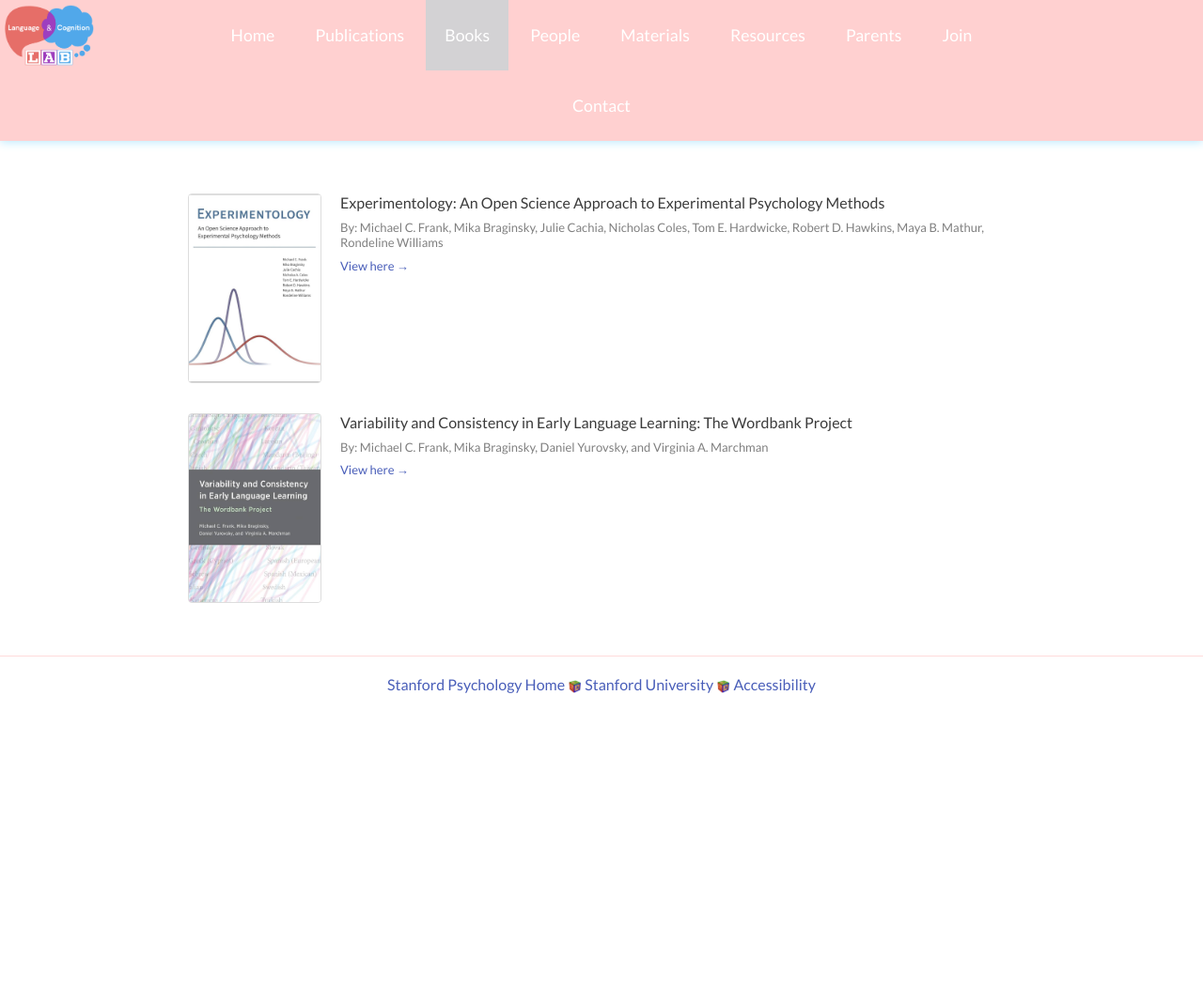
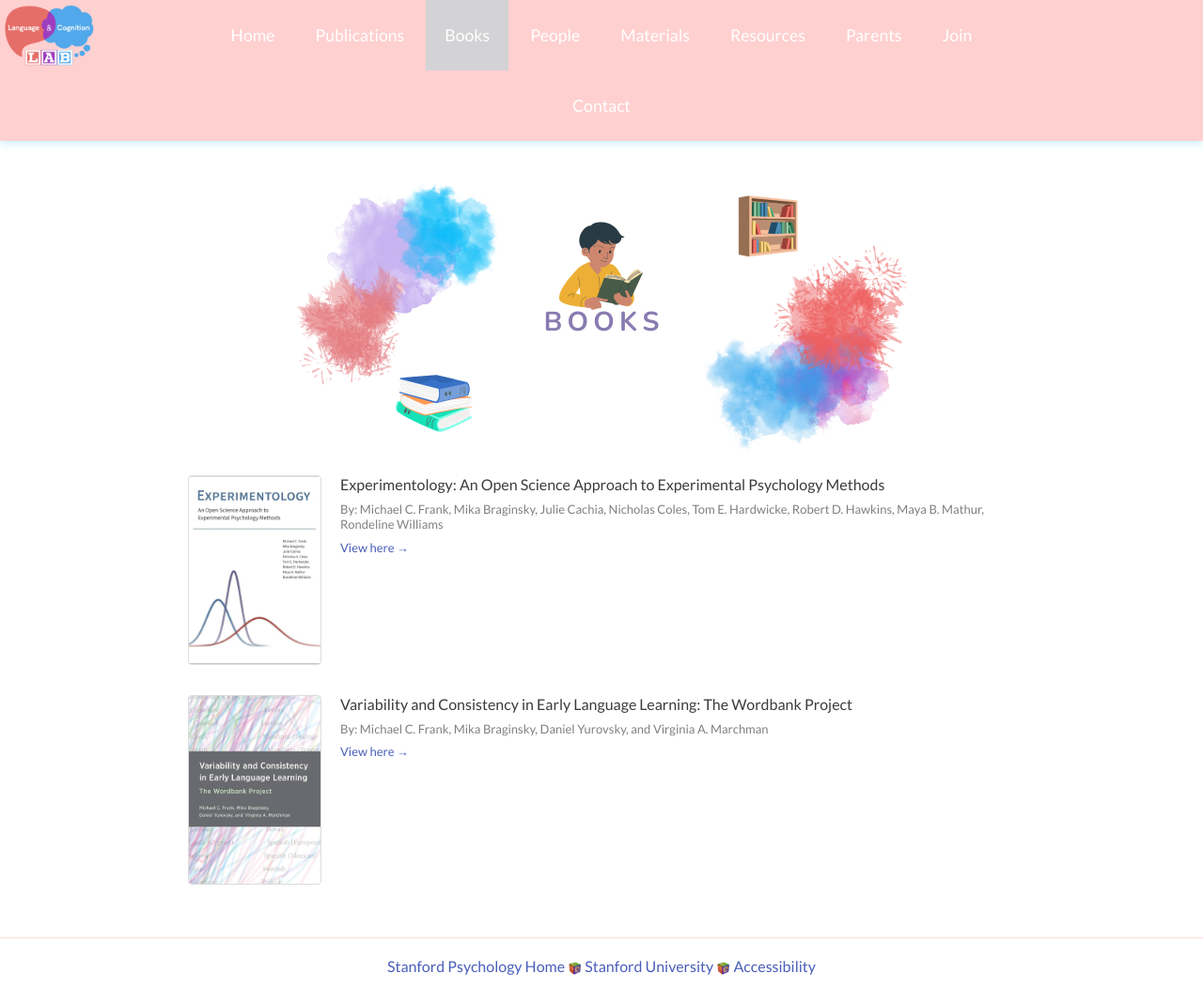
Before and after one commit to langcog/website, a Jekyll site: the page built from 01z-books.md, in a window 1280 px wide. Shown: the whole page at 94% size. Built offline with Jekyll 4.4.1, drawn with Linux system fonts in a browser that asks for light colours; nearby versions of some CDN libraries; a script that is not in the unit is left out; before the commit the page ends 900 px from its top, so only the background shows below that.

Commit message:
add in header

```diff
--- a/01z-books.md
+++ b/01z-books.md
@@ -3,6 +3,11 @@ layout: default
 title: Books
 permalink: /books
 ---
+
+<div style = "text-align:center">
+<img src="{{site.url}}{{site.baseurl}}/images/Books.png" alt="Books">
+</div>
+
 <div class="books-grid">
   <div class="book-card">
     <img src="/images/Experimentology.jpg" alt="Experimentology: An Open Science Approach to Experimental Psychology Methods" />
```
